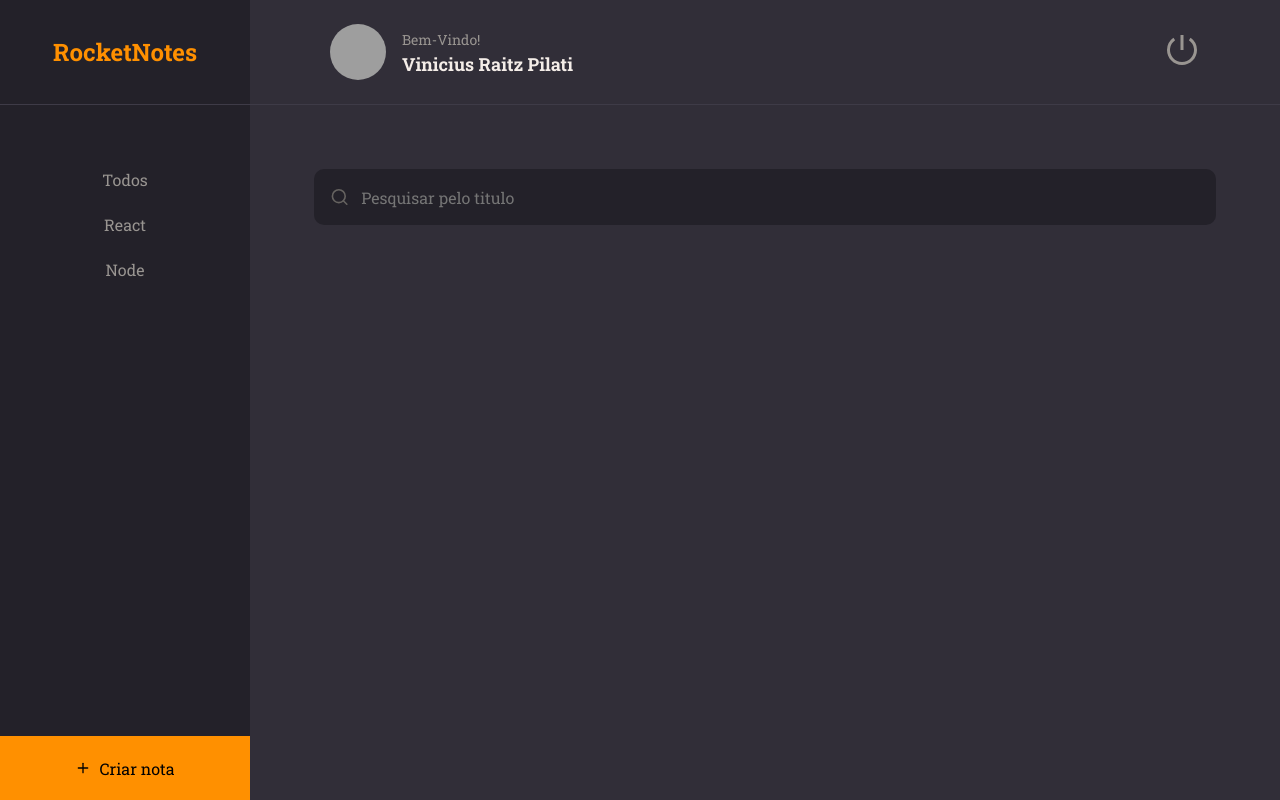
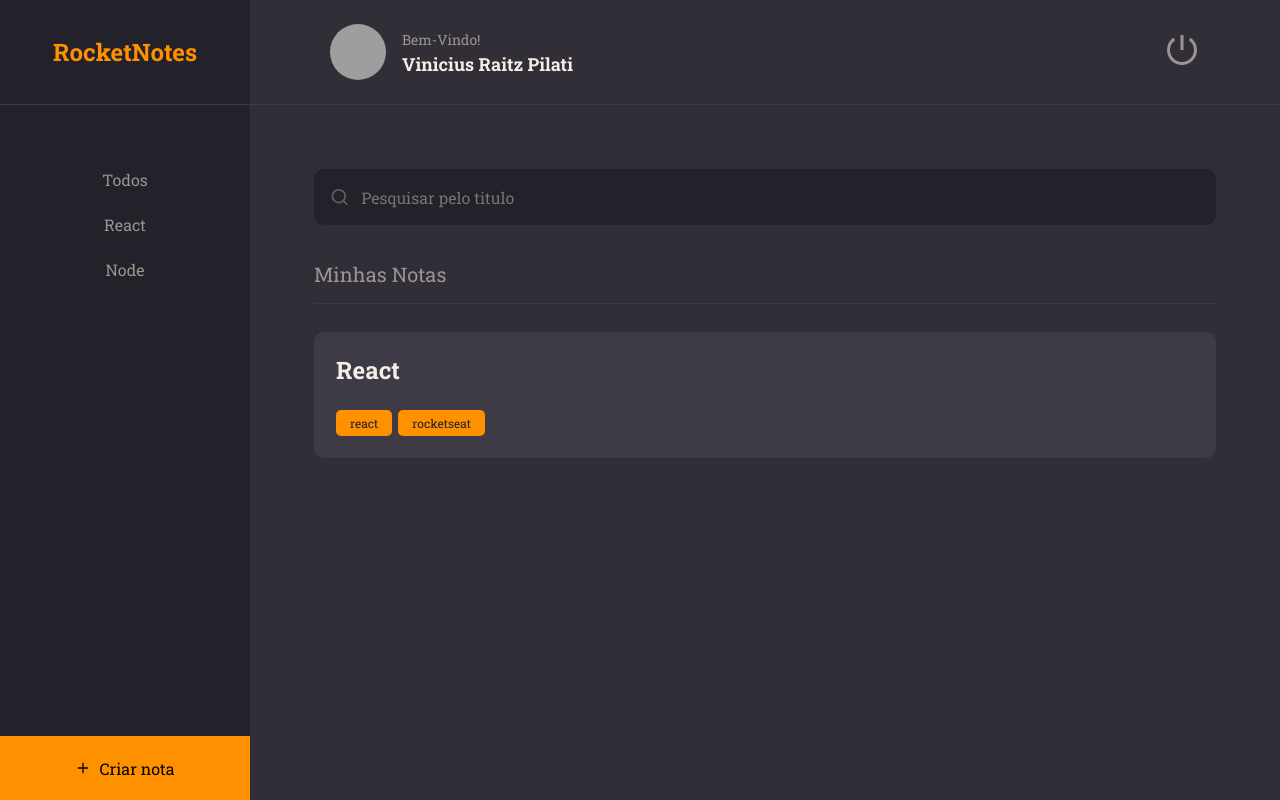
Before and after one commit to ViniciusPilati33333/09_projetoRocketnotes, a React (Vite) app in the folder rocketNotes/: page / in a window 1280 px wide. Built offline with nearby package versions, Linux system fonts and the light colour scheme; grey boxes are pictures that could not be loaded.

Commit message:
making notes component

```diff
--- /dev/null
+++ b/rocketNotes/src/components/note/index.jsx
@@ -0,0 +1,19 @@
+import { Container } from './style';
+import { Tag } from "../tag"
+
+export function Note({ data, ...rest }) {
+    return(
+        <Container {...rest}>
+            <h1>{data.title}</h1>
+
+            {
+            data.tags &&
+            <footer>
+            {
+                data.tags.map(tag => <Tag key={tag.id} title={tag.name} />)
+            }
+            </footer>
+            }
+        </Container>
+    );
+}
--- /dev/null
+++ b/rocketNotes/src/components/note/style.js
@@ -0,0 +1,27 @@
+import styled from "styled-components";
+
+export const Container = styled.button`
+  width: 100%;
+  background-color: ${({ theme }) => theme.COLORS.BACKGROUND_700};
+
+  border: none;
+  border-radius: 10px;
+
+  padding: 22px;
+  margin-bottom: 16px;
+
+  > h1 {
+    flex: 1;
+    text-align: left;
+    font-weight: 700;
+    font-size: 24px;
+    color: ${({ theme }) => theme.COLORS.WHITE};
+  }
+
+  > footer {
+    width: 100%;
+    display: flex;
+    margin-top: 24px;
+
+  }
+`;
--- a/rocketNotes/src/components/tag/index.jsx
+++ b/rocketNotes/src/components/tag/index.jsx
@@ -1,8 +1,8 @@
 import { Container } from "./style";
 
-export function Tag({ title }) {
+export function Tag({ title, ...rest }) {
     return (
-        <Container>
+        <Container {...rest}>
             {title}
         </Container>
     );
--- a/rocketNotes/src/pages/Home/index.jsx
+++ b/rocketNotes/src/pages/Home/index.jsx
@@ -3,6 +3,8 @@
 
 import { Header } from '../../components/header';
 import { Input } from '../../components/input';
+import { Note } from '../../components/note';
+import { Section } from '../../components/section';
 import { ButtonText } from '../../components/buttonText';
 
 
@@ -26,7 +28,18 @@
                 <Input placeholder="Pesquisar pelo titulo" icon={FiSearch} />
             </Search>
 
-            <Content></Content>
+            <Content>
+                <Section title="Minhas Notas">
+                    <Note data={{
+                        title: 'React' ,
+                        tags: [
+                            {id: '1' , name:'react'},
+                            {id: '2' , name:'rocketseat'},
+                              ]
+                        }}
+                    />
+                </Section>
+            </Content>
 
             <NewNote>
                 <FiPlus />
--- a/rocketNotes/src/pages/Home/style.js
+++ b/rocketNotes/src/pages/Home/style.js
@@ -51,6 +51,8 @@
 
 export const Content = styled.div`
   grid-area: content;
+  padding: 0 64px;
+  overflow-y: auto;
 `;
 
 export const NewNote = styled.button`
```
